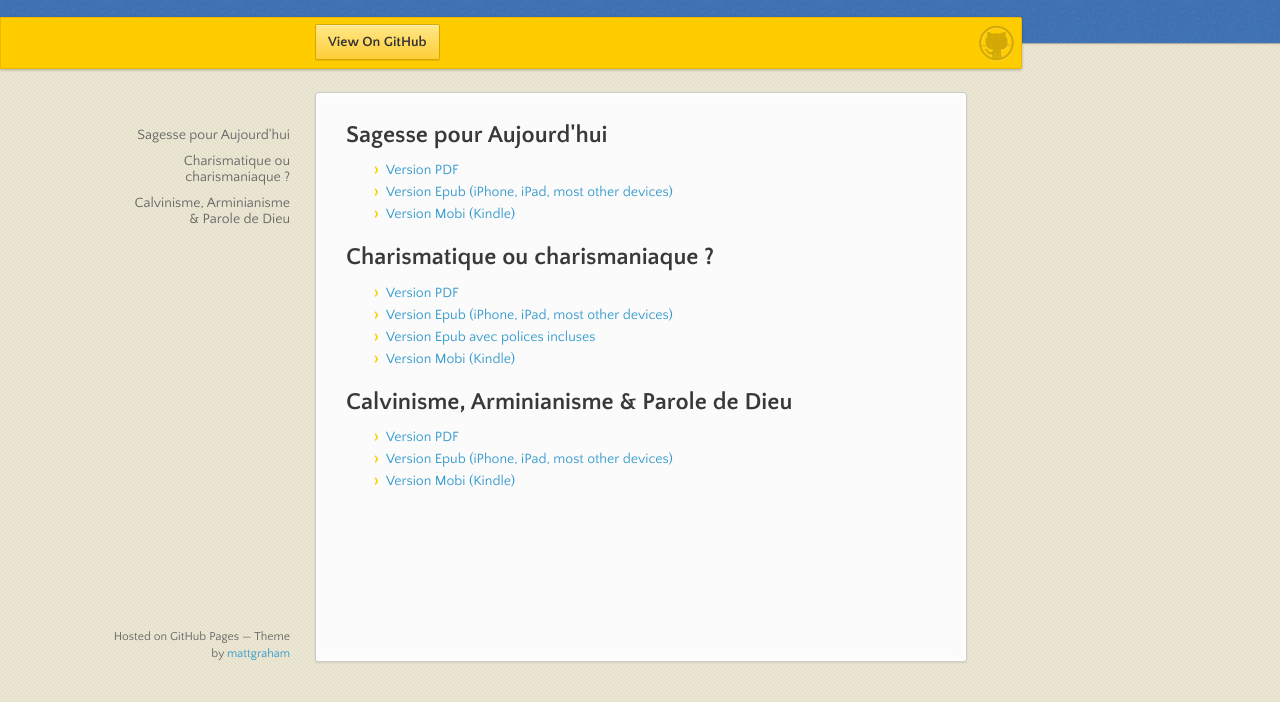
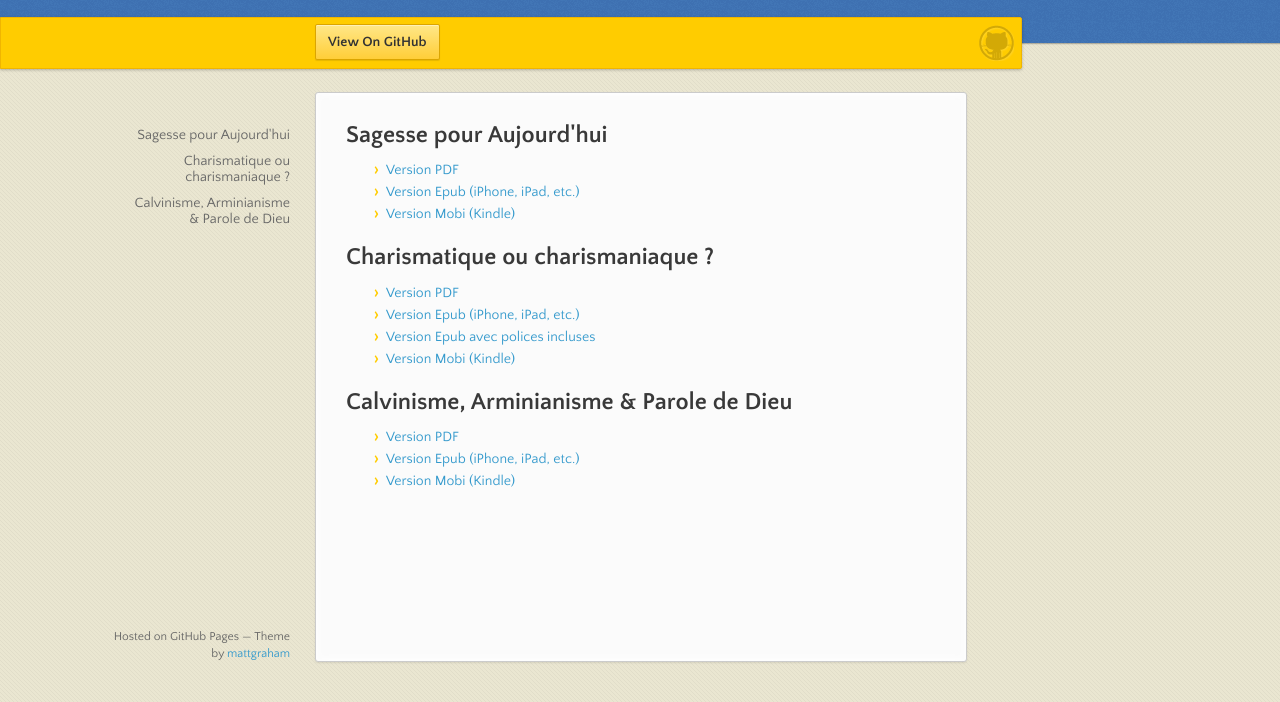
Before and after one commit to cc-translators/cc-translators.github.com, a plain HTML site: page index.html in a window 1280 px wide. Shown: the part 98-800 px from the top of the page. Drawn offline with nearby package versions, Linux system fonts and the light colour scheme.

Commit message:
No english

```diff
--- a/index.html
+++ b/index.html
@@ -36,7 +36,7 @@
 
 <ul>
 <li><a href="files/sagesse.pdf">Version PDF</a></li>
-<li><a href="files/sagesse.epub">Version Epub (iPhone, iPad, most other devices)</a></li>
+<li><a href="files/sagesse.epub">Version Epub (iPhone, iPad, etc.)</a></li>
 <li><a href="files/sagesse.mobi">Version Mobi (Kindle)</a></li>
 </ul>
 
@@ -44,7 +44,7 @@
 
 <ul>
 <li><a href="files/charismanie.pdf">Version PDF</a></li>
-<li><a href="files/charismanie.epub">Version Epub (iPhone, iPad, most other devices)</a></li>
+<li><a href="files/charismanie.epub">Version Epub (iPhone, iPad, etc.)</a></li>
 <li><a href="files/charismanie_embedded.epub">Version Epub avec polices incluses</a></li>
 <li><a href="files/charismanie.mobi">Version Mobi (Kindle)</a></li>
 </ul>
@@ -53,7 +53,7 @@
 
 <ul>
 <li><a href="files/calvinisme_digest.pdf">Version PDF</a></li>
-<li><a href="files/calvinisme_pocket.epub">Version Epub (iPhone, iPad, most other devices)</a></li>
+<li><a href="files/calvinisme_pocket.epub">Version Epub (iPhone, iPad, etc.)</a></li>
 <li><a href="files/calvinisme_pocket.mobi">Version Mobi (Kindle)</a></li>
 </ul>
       </section>
```
